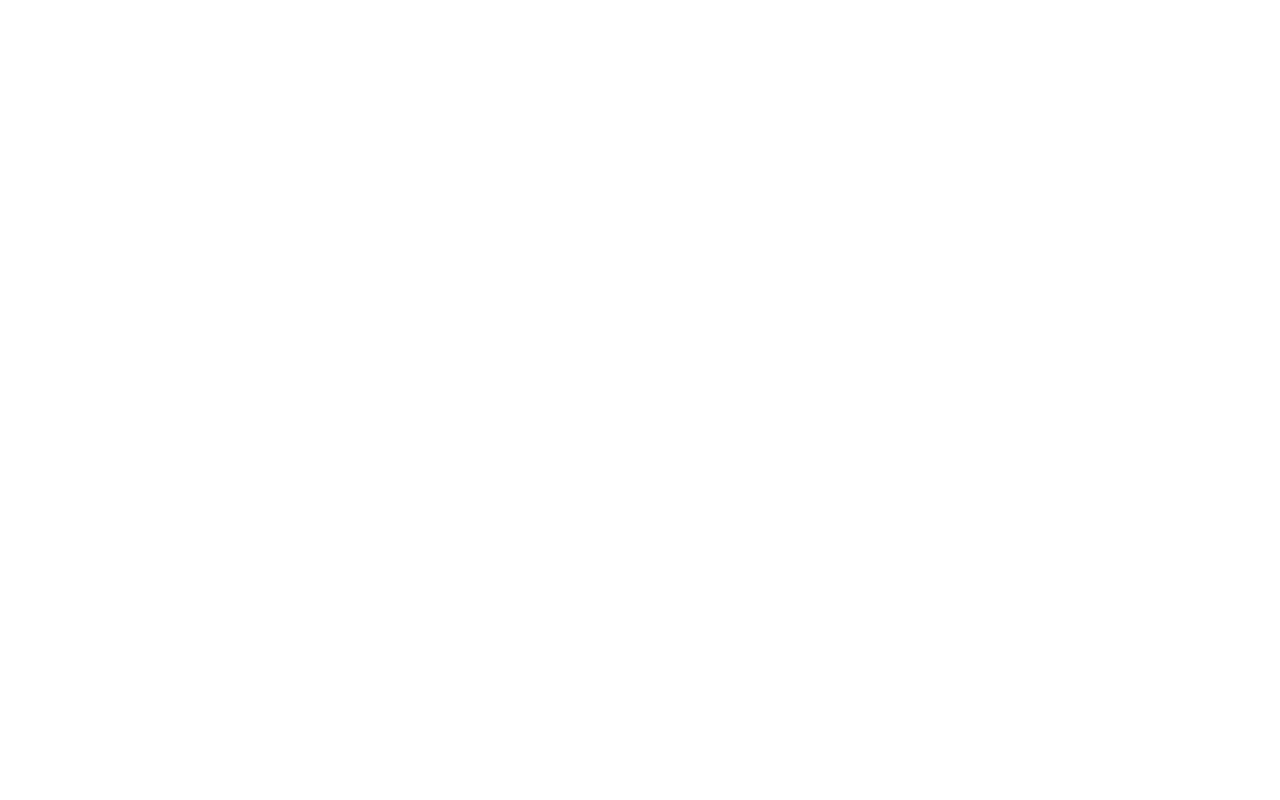
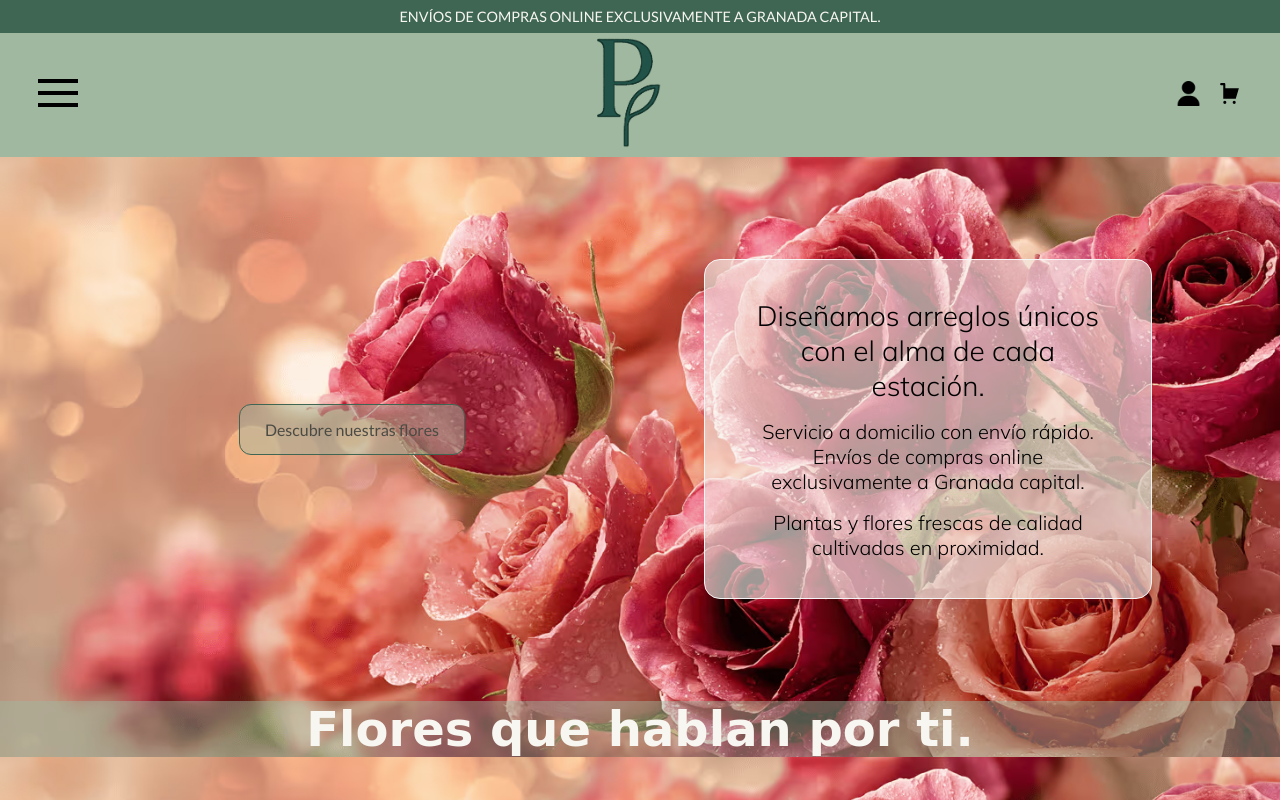
Before and after one commit to memnochdavid/2DAW_DIW_encargo_cliente, a plain HTML site: page index.html in a window 1280 px wide. Shown: the top 800 px of the page. Drawn offline with Linux system fonts and the light colour scheme; a web font is replaced by a local one.

Commit message:
init commit

```diff
--- /dev/null
+++ b/assets/css/fotohero.css
@@ -0,0 +1,70 @@
+.hero {
+    display: flex;
+    flex-direction: column;
+    width: 100%;
+    min-height: 600px;
+    background-image: url('../img/hero_image.avif');
+    background-size: cover;
+    background-position: center;
+    align-items: flex-end;
+    justify-content: space-between;
+}
+
+.hero-claim {
+    width: 100%;
+    background-color: var(--color-secundario-trans);
+    text-align: center;
+}
+
+.hero-somos {
+    flex: 1;
+    width: 100%;
+    display: flex;
+    flex-direction: row-reverse;
+
+    align-items: center;
+    justify-content: space-evenly;
+    padding: 2rem 0;
+}
+
+.hero-somos div {
+    width: 35%;
+    text-align: center;
+}
+
+.hero-somos>.card{
+    display: flex;
+    flex-direction: column;
+    gap: 1rem;
+    padding: 3%;
+    border: 1px solid whitesmoke;
+    border-radius: var(--radio-tarjeta);
+    background-color: var(--color-neutro-claro-trans);
+    transition: transform 0.3s ease;
+}
+.hero-somos>.card:hover{
+    transform: scale(1.1);
+}
+
+
+.hero-somos .boton-1 {
+    display: inline-block;
+    padding: 15px 25px;
+
+    text-decoration: none;
+    font-family: var(--fuente-texto), sans-serif;
+    font-size: var(--p-size);
+    font-weight: var(--peso-regular);
+    transition: all 0.3s ease;
+
+    border: 1px solid var(--color-primario);
+    border-radius: var(--radio-boton);
+    background-color: var(--color-secundario-trans);
+    color: var(--color-neutro-oscuro);
+}
+.boton-1:hover {
+
+    background-color: var(--color-secundario);
+
+    color: var(--color-neutro-claro);
+}
--- a/assets/css/main.css
+++ b/assets/css/main.css
@@ -1 +1,30 @@
 @import url('./variables.css');
+@import url('./minibanner.css');
+@import url('./menu.css');
+@import url('./fotohero.css');
+
+
+*{
+    margin: 0;
+    padding: 0;
+    box-sizing: border-box;
+    /*background-color: var(--color-neutro-claro);*/
+}
+
+h1, h2, h3, h4, h5, h6{
+    font-family: var(--fuente-titulos), sans-serif;
+}
+h1{
+    font-family: var(--fuente-h1), sans-serif;
+    font-size: var(--h1-size);
+    font-weight: var(--peso-semibold);
+    color: var(--color-neutro-claro);
+}
+h2{
+    font-size: var(--h2-size);
+    font-weight: var(--peso-light);
+}
+h3{
+    font-size: var(--h3-size);
+    font-weight: var(--peso-light);
+}
--- /dev/null
+++ b/assets/css/menu.css
@@ -0,0 +1,99 @@
+/* --- Estructura general --- */
+header {
+    width: 100%;
+    background-color: var(--color-secundario);
+}
+
+.mini-banner {
+    background-color: var(--color-primario);
+    color: var(--color-neutro-claro);
+    text-align: center;
+    font-size: 0.9rem;
+    padding: 0.5rem;
+}
+
+/* --- Menú principal --- */
+.menu {
+    display: flex;
+    justify-content: space-between;
+    align-items: center;
+    padding: 0 3%;
+    position: relative;
+}
+
+#menu-button img {
+    width: 40px;
+    height: auto;
+    cursor: pointer;
+    border: none;
+
+    transition: transform 0.3s ease;
+}
+#menu-button:hover img {
+    transform: scale(1.1);
+}
+
+.logo img {
+    width: 120px;
+    height: auto;
+}
+
+.iconos {
+    display: flex;
+    align-items: center;
+    justify-content: space-between;
+    gap: 1rem;
+}
+.iconos img {
+    width: 25px;
+    height: 25px;
+    transition: filter 0.3s ease;
+
+}
+.iconos a:hover img {
+    filter: brightness(0) saturate(100%) invert(46%) sepia(26%) saturate(457%) hue-rotate(88deg) brightness(92%) contrast(92%);
+}
+
+/* --- Menú desplegable --- */
+.objetos-menu {
+    background-color: var(--color-primario);
+    list-style: none;
+    padding: 1.5rem;
+    margin: 0;
+    display: flex;
+    flex-direction: column;
+    align-items: flex-start;
+    gap: 1rem;
+    position: absolute;
+    top: 150px;
+    /*left: -10px;*/
+    width: 200px;
+    border-radius: 8px;
+    box-shadow: 0 2px 8px rgba(0,0,0,0.1);
+    transition: all 0.3s ease;
+    z-index: 1;
+}
+
+/* Ocultar menú por defecto */
+.oculto {
+    display: none;
+}
+
+/* --- Items del menú --- */
+.menu-item a {
+    color: var(--color-neutro-claro);
+    text-decoration: none;
+    font-family: var(--fuente-texto), sans-serif;
+    font-size: var(--p-size);
+    font-weight: var(--peso-regular);
+}
+
+.menu-item:hover {
+    background-color: var(--color-secundario);
+    width: 100%;
+    border-radius: 4px;
+    padding-left: 0.5rem;
+}
+.menu-item a:hover {
+    color: var(--color-neutro-oscuro);
+}
--- /dev/null
+++ b/assets/css/minibanner.css
@@ -0,0 +1,10 @@
+.mini-banner {
+    width: 100%;
+    padding: 1%;
+    font-family: var(--fuente-texto), sans-serif;
+    background-color: var(--color-primario);
+    color: var(--color-neutro-claro);
+    text-align: center;
+    font-weight: var(--peso-regular);
+    font-size: var(--p-size);
+}
--- a/assets/css/variables.css
+++ b/assets/css/variables.css
@@ -1,21 +1,26 @@
 /* variables.css */
 @import url('https://fonts.googleapis.com/css2?family=Playfair+Display:wght@400;600;700&family=Lato:wght@300;400;600&display=swap');
+@import url('https://fonts.googleapis.com/css2?family=Edu+NSW+ACT+Cursive:wght@400..700&display=swap');
+@import url('https://fonts.googleapis.com/css2?family=Mulish:ital,wght@0,200..1000;1,200..1000&display=swap');
 
 :root {
     /*colores*/
     --color-primario: #3E6653;     /* Verde hoja */
     --color-secundario: #9FB89F;   /* Verde suave */
+    --color-secundario-trans: rgba(159, 184, 159, 0.47);   /* Verde suave */
     --color-neutro-claro: #F8F6F1; /* Crema (fondo principal) */
+    --color-neutro-claro-trans: rgba(248, 246, 241, 0.62); /* Crema (fondo principal) */
     --color-neutro-oscuro: #4B4B44;/* Gris cálido */
     --color-acento: #E9CFC9;       /* Rosa pétalo */
 
     /*tipografías*/
-    --fuente-titulos: 'Playfair Display', serif;
+    --fuente-h1:  "Edu NSW ACT Cursive", cursive;
+    --fuente-titulos: "Mulish", sans-serif;
     --fuente-texto: 'Lato', 'Nunito Sans', sans-serif;
 
     /*tamaños de los textos*/
     --h1-size: 48px;
-    --h2-size: 32px;
+    --h2-size: 28px;
     --h3-size: 20px;
     --p-size: 16px;
     --small-size: 14px;
--- /dev/null
+++ b/assets/js/menu.js
@@ -0,0 +1,9 @@
+document.addEventListener('DOMContentLoaded', () => {
+    const boton = document.getElementById('menu-button');
+    const menu = document.getElementById('objetos-menu');
+
+    boton.addEventListener('click', () => {
+        const abierto = menu.classList.toggle('oculto');
+        boton.setAttribute('aria-expanded', !abierto);
+    });
+});
--- a/index.html
+++ b/index.html
@@ -1,19 +1,66 @@
 <!DOCTYPE html>
-<html lang="en">
+<html lang="es">
 <head>
     <meta charset="UTF-8">
     <title>Pétalo&Co</title>
     <link rel="stylesheet" href="./assets/css/main.css">
+    <script src="./assets/js/menu.js" defer></script>
 </head>
 <body>
-    <header>
-        <div class="mini-banner">
-            <p>
+<header>
+    <div class="mini-banner">
+        <p>ENVÍOS DE COMPRAS ONLINE EXCLUSIVAMENTE A GRANADA CAPITAL.</p>
+    </div>
 
-            </p>
+    <div class="menu">
+        <a id="menu-button" aria-expanded="false">
+            <img src="./assets/img/menu.svg" alt="Abrir menú">
+        </a>
+
+        <div class="logo">
+            <a href="./index.html">
+                <img src="./assets/img/logo.png" alt="Logo de Pétalo&Co">
+            </a>
         </div>
-    </header>
-    <main></main>
-    <footer></footer>
+
+        <div class="iconos">
+            <a href="#"><img src="./assets/img/user.png" alt="Perfil de usuario"></a>
+            <a href="#"><img src="./assets/img/cart.svg" alt="Carrito de compra"></a>
+        </div>
+    </div>
+
+    <nav>
+        <ul id="objetos-menu" class="objetos-menu oculto">
+            <li class="menu-item"><a href="#">Catálogo</a></li>
+            <li class="menu-item"><a href="#">Contacto</a></li>
+            <li class="menu-item"><a href="#">Envíos</a></li>
+            <li class="menu-item"><a href="#">Nosotras</a></li>
+            <li class="menu-item"><a href="#">FAQs</a></li>
+        </ul>
+    </nav>
+</header>
+
+<main>
+    <section class="hero">
+        <div class="hero-somos">
+            <div class="card">
+                <h2>Diseñamos arreglos únicos con el alma de cada estación.</h2>
+                <h3>Servicio a domicilio con envío rápido. Envíos de compras online exclusivamente a Granada capital.</h3>
+                <h3>Plantas y flores frescas de calidad cultivadas en proximidad.</h3>
+
+            </div>
+            <div>
+                <a href="#" class="boton-1">Descubre nuestras flores</a>
+            </div>
+        </div>
+        <div class="hero-claim">
+            <h1>Flores que hablan por ti.</h1>
+        </div>
+    </section>
+    <section class="hero">
+
+    </section>
+</main>
+<footer></footer>
 </body>
 </html>
```
Also changed, not shown: assets/img/banner01.webp (added), assets/img/cart.svg (added), assets/img/hero_image.avif (added), assets/img/menu.svg (added), assets/img/user.png (added).
